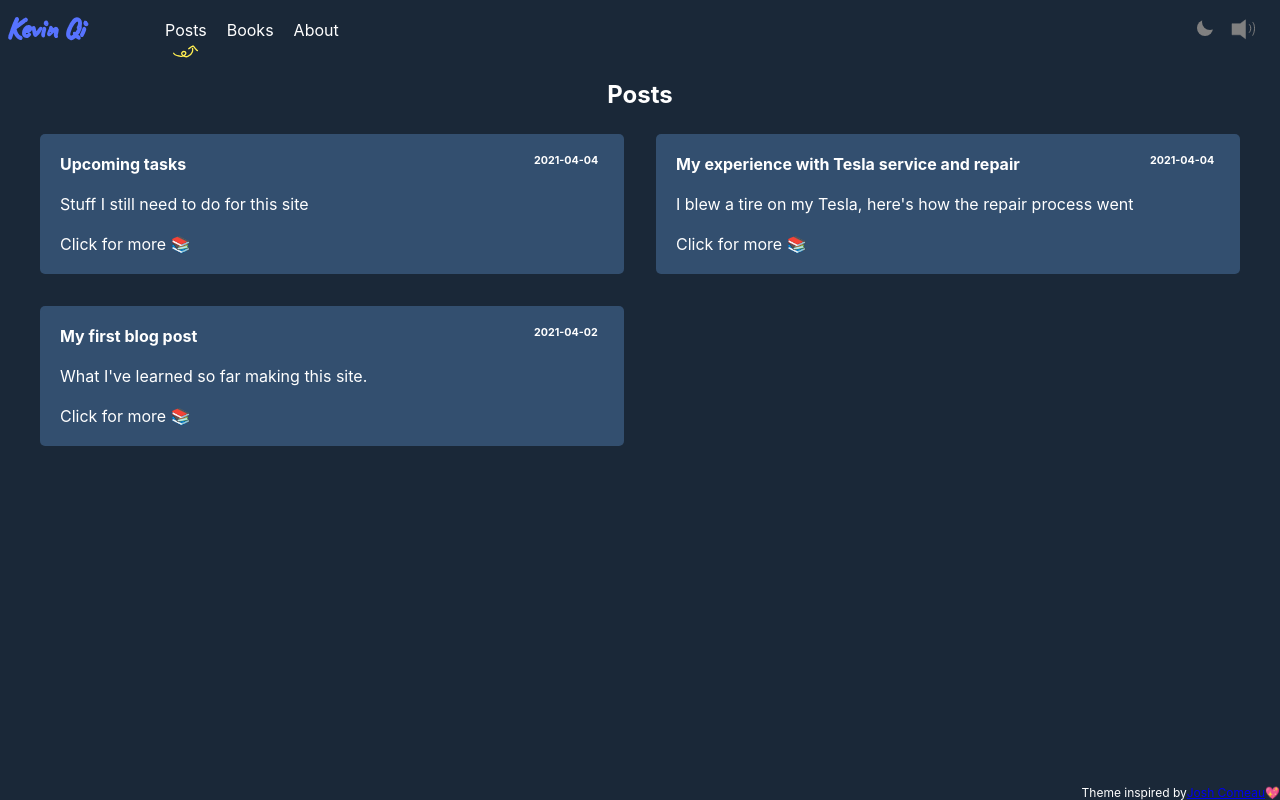
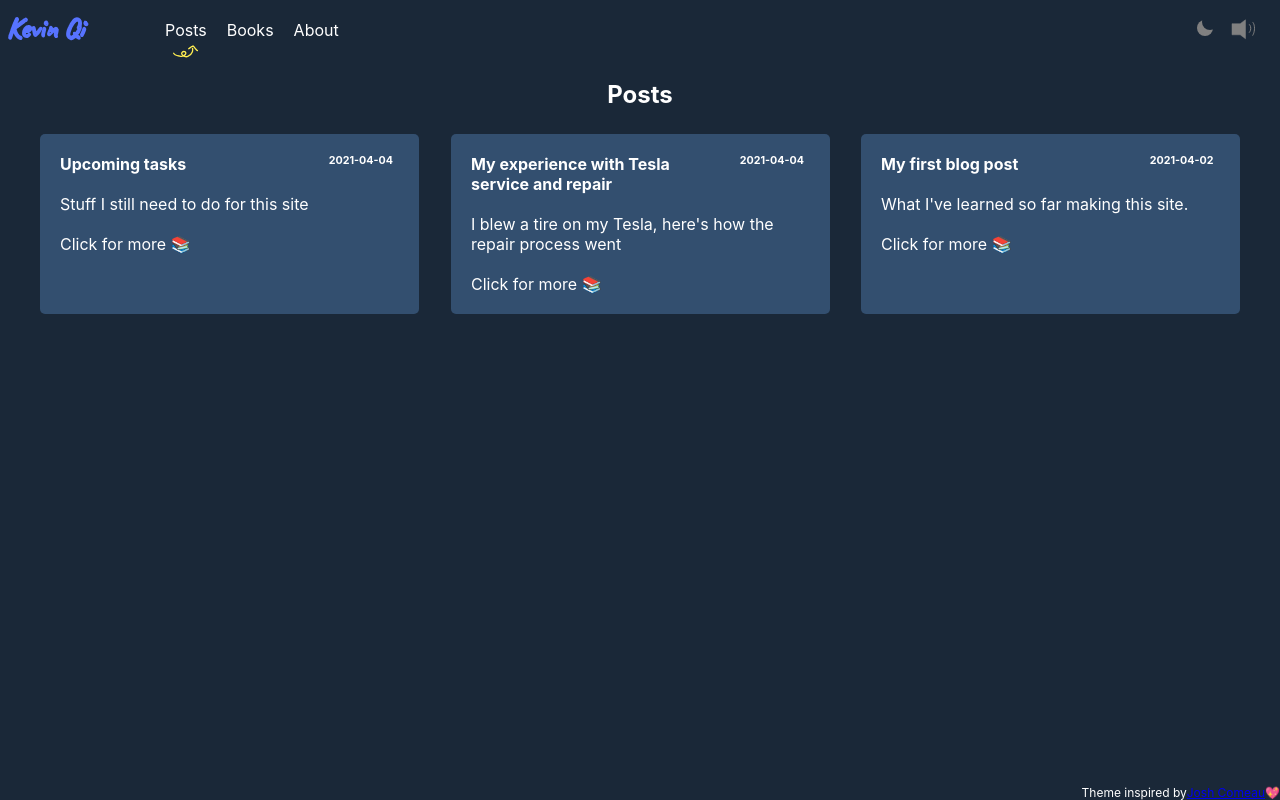
Before and after one commit to qikevinjkw/nextjs-blog, a Next.js app: page /posts in a window 1280 px wide. Built offline with nearby package versions, Linux system fonts and the light colour scheme.

Commit message:
adjustments

```diff
--- a/components/MobileMenu.tsx
+++ b/components/MobileMenu.tsx
@@ -2,11 +2,17 @@
 import { css, jsx } from "@emotion/react";
 import { motion } from "framer-motion";
 import Link from "next/link";
+import { useAppInit } from "../providers/AppInitProvider";
 
 function MobileLink({ href, name }: { href: string; name: string }) {
+  const { setMenuOn } = useAppInit();
+
   return (
     <Link href={href}>
       <div
+        onClick={() => {
+          setMenuOn(false);
+        }}
         css={css`
           width: 80%;
           height: 40px;
--- a/components/MobileMenuIcon.tsx
+++ b/components/MobileMenuIcon.tsx
@@ -30,7 +30,7 @@ export function MobileMenuIcon() {
       css={css`
         position: fixed;
         top: 5px;
-        right: 5px;
+        right: 15px;
         cursor: pointer;
         z-index: 3;
       `}
--- a/pages/posts/index.tsx
+++ b/pages/posts/index.tsx
@@ -43,11 +43,9 @@ export default function Posts({
         <div
           css={css`
             display: grid;
-            /* justify-content: center; */
             list-style: none;
-            /* flex-wrap: wrap; */
             padding: 5px 40px;
-            grid-template-columns: repeat(auto-fill, minmax(400px, 1fr));
+            grid-template-columns: repeat(auto-fill, minmax(300px, 1fr));
             gap: 32px;
           `}
         >
```
